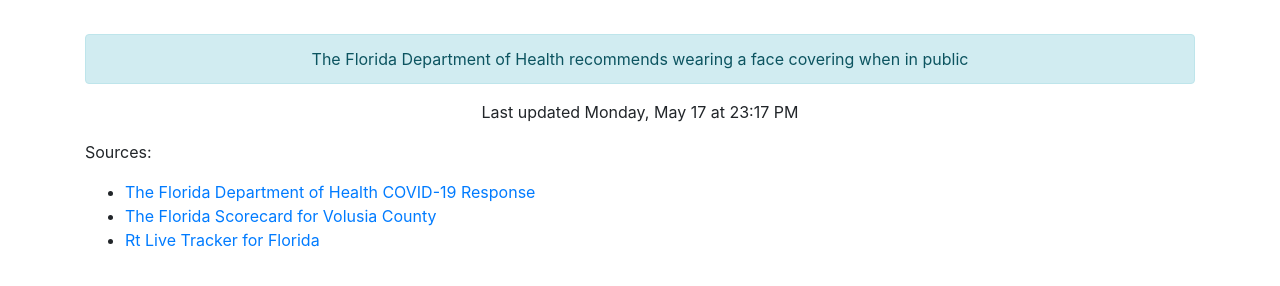
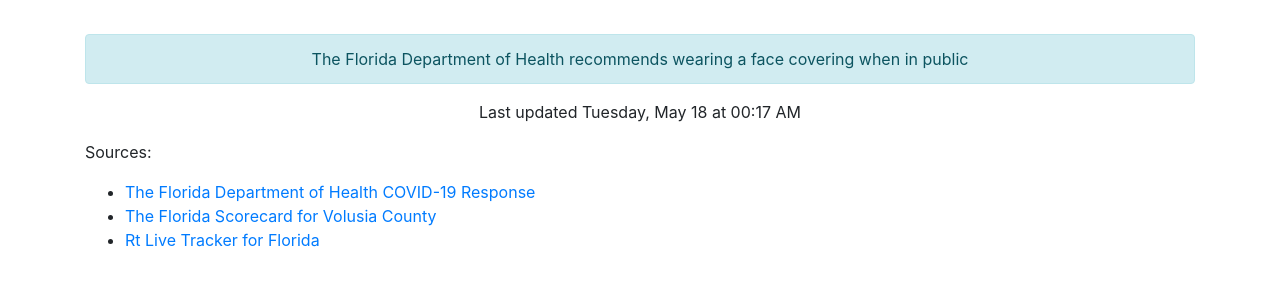
Before and after one commit to thinkjson/timeforchurch, a Jekyll site: the page built from index.md, in a window 1280 px wide. Shown: the part 544-830 px from the top of the page. Built offline with Jekyll 4.4.1, drawn with Linux system fonts in a browser that asks for light colours; our own code applies the rules of GitHub Pages for plain Markdown files.

Commit message:
Updating data

```diff
--- a/_includes/data.html
+++ b/_includes/data.html
@@ -10,4 +10,4 @@
     <div class="outcome text-success">YES</div>
     <div class="alert alert-info" role="alert">The Florida Department of Health recommends wearing a face covering when in public</div>
 
-    <p>Last updated Monday, May 17 at 23:17 PM</p>
+    <p>Last updated Tuesday, May 18 at 00:17 AM</p>
```
